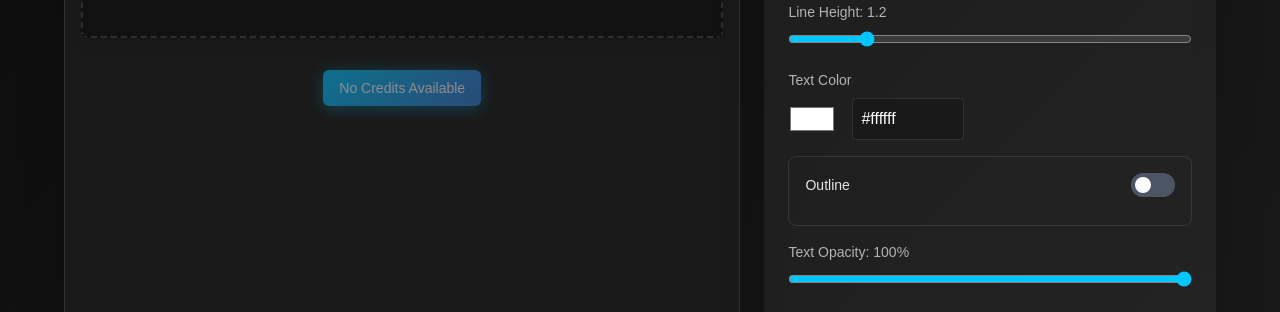
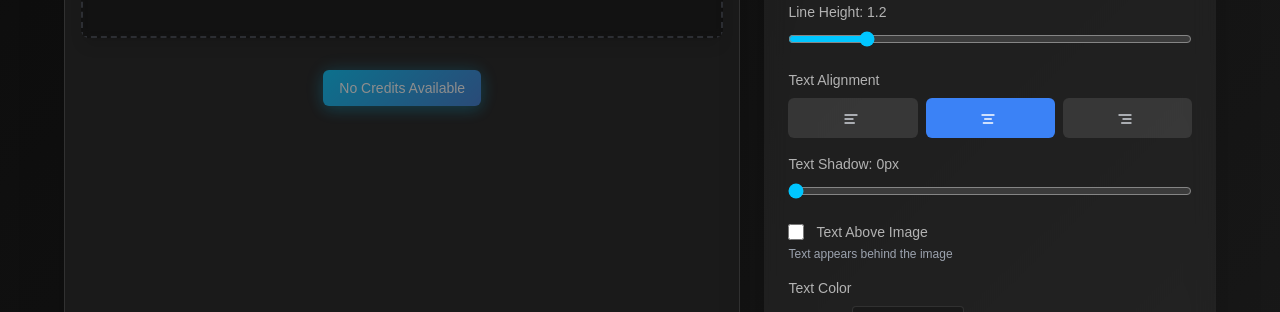
Before and after one commit to Growthxdevs/Thumbnail_creator, a Next.js app: page /editor in a window 1280 px wide. Shown: the part 476-788 px from the top of the page. Built offline with nearby package versions, Linux system fonts and the light colour scheme; no server answers; sample sign-in values are in the browser's storage; a web font is replaced by a local one.

Commit message:
feat: add shadow and text-above func

```diff
--- a/components/image-controls.tsx
+++ b/components/image-controls.tsx
@@ -3,6 +3,7 @@ import { Button } from "./ui/button";
 import { Textarea } from "./ui/textarea";
 import PlanModal from "./plan-modal";
 import { fonts } from "@/lib/fonts";
+import { AlignLeft, AlignCenter, AlignRight } from "lucide-react";
 
 interface ImageControlsProps {
   setLoading: (value: boolean) => void;
@@ -42,6 +43,12 @@ interface ImageControlsProps {
   setOutlineTransparency: (value: number) => void;
   lineHeight: number;
   setLineHeight: (value: number) => void;
+  textAlign: "left" | "center" | "right";
+  setTextAlign: (value: "left" | "center" | "right") => void;
+  textShadow: number;
+  setTextShadow: (value: number) => void;
+  textAboveImage: boolean;
+  setTextAboveImage: (value: boolean) => void;
 }
 
 function ImageControls({
@@ -82,6 +89,12 @@ function ImageControls({
   setOutlineTransparency,
   lineHeight,
   setLineHeight,
+  textAlign,
+  setTextAlign,
+  textShadow,
+  setTextShadow,
+  textAboveImage,
+  setTextAboveImage,
 }: ImageControlsProps) {
   const limitedFonts = isPro
     ? Object.keys(fonts) // All fonts for Pro users
@@ -186,6 +199,67 @@ function ImageControls({
           onChange={(e) => setLineHeight(Number(e.target.value))}
           className="w-full accent-dark-accent-primary"
         />
+      </div>
+
+      <div>
+        <label className="block text-sm font-medium text-dark-text-secondary mb-2">
+          Text Alignment
+        </label>
+        <div className="flex space-x-2">
+          {[
+            { value: "left", icon: AlignLeft },
+            { value: "center", icon: AlignCenter },
+            { value: "right", icon: AlignRight },
+          ].map((alignment) => (
+            <button
+              key={alignment.value}
+              onClick={() =>
+                setTextAlign(alignment.value as "left" | "center" | "right")
+              }
+              className={`flex-1 px-3 py-2 rounded-md font-medium transition-colors ${
+                textAlign === alignment.value
+                  ? "bg-blue-500 text-white"
+                  : "bg-white/10 text-gray-300 hover:bg-white/20 hover:text-white"
+              }`}
+            >
+              <alignment.icon className="w-4 h-4 mr-1 inline" />
+            </button>
+          ))}
+        </div>
+      </div>
+
+      <div>
+        <label className="block text-sm font-medium text-dark-text-secondary mb-2">
+          Text Shadow: {textShadow}px
+        </label>
+        <input
+          type="range"
+          min="0"
+          max="20"
+          step="1"
+          value={textShadow}
+          onChange={(e) => setTextShadow(Number(e.target.value))}
+          className="w-full accent-dark-accent-primary"
+        />
+      </div>
+
+      <div>
+        <label className="flex items-center space-x-3">
+          <input
+            type="checkbox"
+            checked={textAboveImage}
+            onChange={(e) => setTextAboveImage(e.target.checked)}
+            className="w-4 h-4 text-blue-600 bg-gray-100 border-gray-300 rounded focus:ring-blue-500 focus:ring-2"
+          />
+          <span className="text-sm font-medium text-dark-text-secondary">
+            Text Above Image
+          </span>
+        </label>
+        <p className="text-xs text-gray-400 mt-1">
+          {textAboveImage
+            ? "Text appears on top of the image"
+            : "Text appears behind the image"}
+        </p>
       </div>
 
       <div>
--- a/components/image-preview.tsx
+++ b/components/image-preview.tsx
@@ -30,6 +30,9 @@ type ImagePreviewProps = {
   horizontalPosition: number;
   verticalPosition: number;
   lineHeight: number;
+  textAlign: "left" | "center" | "right";
+  textShadow: number;
+  textAboveImage: boolean;
 };
 
 function ImagePreview({
@@ -58,6 +61,9 @@ function ImagePreview({
   horizontalPosition,
   verticalPosition,
   lineHeight,
+  textAlign,
+  textShadow,
+  textAboveImage,
 }: ImagePreviewProps) {
   const [imageWidth, setImageWidth] = useState(0);
   const [imageHeight, setImageHeight] = useState(0);
@@ -318,6 +324,7 @@ function ImagePreview({
                 textShadow: "none",
                 opacity: outlineTransparency,
                 lineHeight: lineHeight,
+                textAlign: textAlign,
               }}
             >
               {text}
@@ -327,10 +334,13 @@ function ImagePreview({
 
         {resultImage && !isCleared && (
           <div
-            className={`absolute flex items-center justify-center z-10 w-full transition-all duration-150 ${
+            className={`absolute flex items-center justify-center w-full transition-all duration-150 ${
               isDragging ? "scale-105 drop-shadow-lg" : ""
             }`}
-            style={textPositionStyle}
+            style={{
+              ...textPositionStyle,
+              zIndex: textAboveImage ? 30 : 5,
+            }}
           >
             <h1
               className="font-bold whitespace-pre-line"
@@ -338,6 +348,13 @@ function ImagePreview({
                 fontSize: `${textSize}px`,
                 color: textColor,
                 lineHeight: lineHeight,
+                textAlign: textAlign,
+                textShadow:
+                  textShadow > 0
+                    ? `${textShadow * 0.3}px ${textShadow * 0.7}px ${
+                        textShadow * 0.5
+                      }px rgba(0,0,0,0.3)`
+                    : "none",
               }}
             >
               {text}
--- a/components/remove-background.tsx
+++ b/components/remove-background.tsx
@@ -30,6 +30,11 @@ export default function RemoveBackground() {
   const [outlineColor, setOutlineColor] = useState(textColor);
   const [outlineTransparency, setOutlineTransparency] = useState(1);
   const [lineHeight, setLineHeight] = useState(1.2);
+  const [textAlign, setTextAlign] = useState<"left" | "center" | "right">(
+    "center"
+  );
+  const [textShadow, setTextShadow] = useState(0);
+  const [textAboveImage, setTextAboveImage] = useState(false);
   const [resultImage, setResultImage] = useState<string | null>(null);
   const [removedBgImage, setRemovedBgImage] = useState("");
   const [loading, setLoading] = useState(false);
@@ -405,6 +410,9 @@ export default function RemoveBackground() {
             horizontalPosition={horizontalPosition}
             verticalPosition={verticalPosition}
             lineHeight={lineHeight}
+            textAlign={textAlign}
+            textShadow={textShadow}
+            textAboveImage={textAboveImage}
           />
 
           {/* Right Side - Controls */}
@@ -445,6 +453,12 @@ export default function RemoveBackground() {
             setOutlineTransparency={setOutlineTransparency}
             lineHeight={lineHeight}
             setLineHeight={setLineHeight}
+            textAlign={textAlign}
+            setTextAlign={setTextAlign}
+            textShadow={textShadow}
+            setTextShadow={setTextShadow}
+            textAboveImage={textAboveImage}
+            setTextAboveImage={setTextAboveImage}
           />
         </div>
       </div>
```
